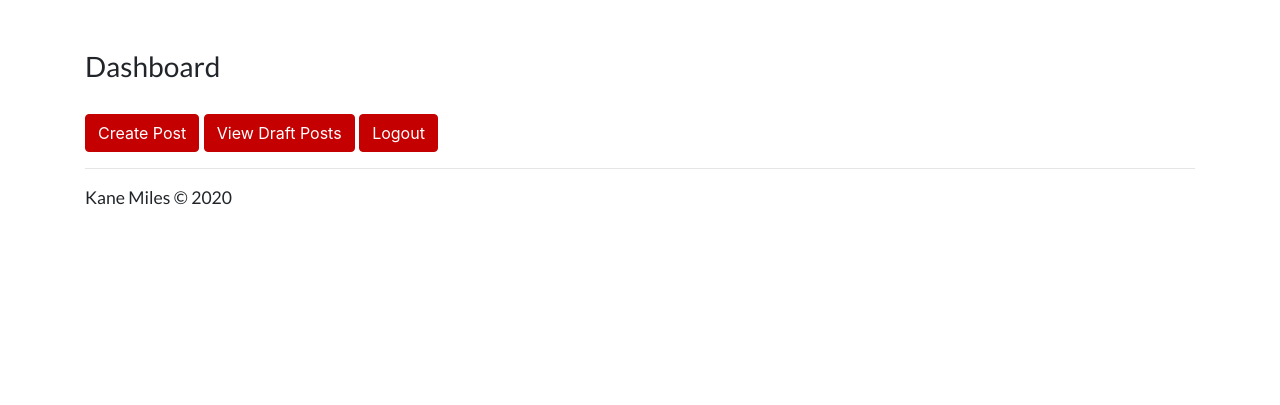
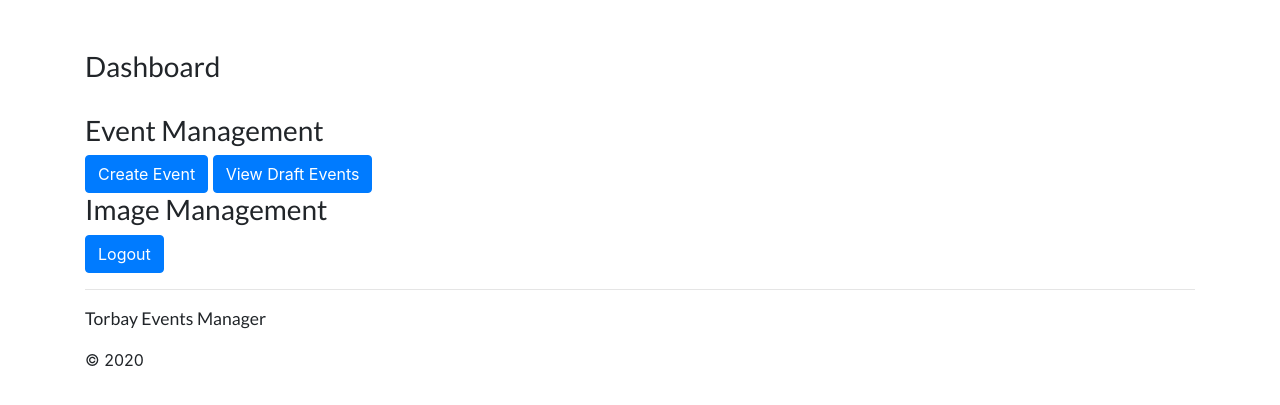
Before and after one commit to charlesday99/Python-Events-Manager, a Flask app: page /dashboard/ in a window 1280 px wide. Shown: the part 56-461 px from the top of the page. Run offline with Flask 2, Linux system fonts and the light colour scheme; the visitor is signed in with stand-in values (Sample User, id 1); some libraries are stand-ins or nearby versions.

Commit message:
Added unique descriptions to each of the pages and updated the dashboard layout.

```diff
--- a/app/templates/about.html
+++ b/app/templates/about.html
@@ -1,6 +1,8 @@
 {% extends "base.html" %}
 
 {% block title %}Home{% endblock %}
+
+{% block description %}Home page.{% endblock %}
 
 {% block content %}
 
--- a/app/templates/base.html
+++ b/app/templates/base.html
@@ -4,7 +4,7 @@
 
     <title>{% block title %}{% endblock %}</title>
 
-    <meta name="description" content="Home Page">
+    <meta name="description" content="{% block description %}{% endblock %}">
     <meta charset="utf-8">
     <meta name="robots" content="noindex">
     <meta name="theme-color" content="#000000">
@@ -18,9 +18,9 @@
 
     {% block extra_head %}{% endblock %}
 
-      <script src="https://ajax.googleapis.com/ajax/libs/jquery/3.5.1/jquery.min.js"></script>
-      <script src="https://maxcdn.bootstrapcdn.com/bootstrap/4.5.0/js/bootstrap.min.js"></script>
-      <script src="/js/quill.js"></script>
+    <script src="https://ajax.googleapis.com/ajax/libs/jquery/3.5.1/jquery.min.js"></script>
+    <script src="https://maxcdn.bootstrapcdn.com/bootstrap/4.5.0/js/bootstrap.min.js"></script>
+    <script src="/js/quill.js"></script>
 
     {% block extra_scripts %}{% endblock %}
 
@@ -86,29 +86,11 @@
 
       <footer>
         <hr />
-        <p>Kane Miles &copy; 2020</p>
+        <p>Torbay Events Manager</p> &copy; 2020</p>
       </footer>
     </div>
 
-    {% block final_scripts %}
-      <script>
-
-        var buttons = document.getElementsByClassName("af-btn");
-
-        for (i = 0; i < buttons.length; i++) {
-          let button = buttons[i];
-          buttons[i].onclick = function () {
-            var trans_value = getComputedStyle(button).getPropertyValue("opacity");
-            console.log(trans_value);
-            if(trans_value == 1){
-              return true;
-            }
-            return false;
-          }
-        }
-
-      </script>
-    {% endblock %}
+    {% block final_scripts %}{% endblock %}
 
   </body>
 </html>
--- a/app/templates/blog.html
+++ b/app/templates/blog.html
@@ -1,6 +1,8 @@
 {% extends "base.html" %}
 
 {% block title %}Blog entries{% endblock %}
+
+{% block description %}Blog entries page.{% endblock %}
 
 {% block content_title %}{% if search %}Search "{{ search }}"{% else %}Posts{% endif %}{% endblock %}
 
--- a/app/templates/create.html
+++ b/app/templates/create.html
@@ -1,6 +1,8 @@
 {% extends "base.html" %}
 
 {% block title %}Create entry{% endblock %}
+
+{% block description %}Create a new post.{% endblock %}
 
 {% block content_title %}Create entry{% endblock %}
 
--- a/app/templates/dashboard.html
+++ b/app/templates/dashboard.html
@@ -2,12 +2,16 @@
 
 {% block title %}Dashboard{% endblock %}
 
+{% block description %}Events manager dashboard.{% endblock %}
+
 {% block content_title %}Dashboard{% endblock %}
 
 {% block content %}
-
-  <button class="btn btn-primary site-btn" onclick="window.location.href='{{ url_for('create') }}'">Create Post</button>
-  <button class="btn btn-primary site-btn" onclick="window.location.href='{{ url_for('drafts') }}'">View Draft Posts</button>
-  <button class="btn btn-primary site-btn" onclick="window.location.href='{{ url_for('logout') }}'">Logout</button>
-
+  <h3>Event Management</h3>
+  <button class="btn btn-primary" onclick="window.location.href='{{ url_for('create') }}'">Create Event</button>
+  <button class="btn btn-primary" onclick="window.location.href='{{ url_for('drafts') }}'">View Draft Events</button>
+  <h3>Image Management</h3>
+  <button class="btn btn-primary" onclick="window.location.href=''>Manage Images</button>
+  <h3>Logout</h3>
+  <button class="btn btn-primary" onclick="window.location.href='{{ url_for('logout') }}'">Logout</button>
 {% endblock %}
--- a/app/templates/detail.html
+++ b/app/templates/detail.html
@@ -1,6 +1,8 @@
 {% extends "base.html" %}
 
 {% block title %}{{ entry.title }}{% endblock %}
+
+{% block description %}{{ entry.title }} page.{% endblock %}
 
 {% block content_title %}{{ entry.title }}{% endblock %}
 
--- a/app/templates/edit.html
+++ b/app/templates/edit.html
@@ -4,6 +4,8 @@
 
 {% block content_title %}Event Editor{% endblock %}
 
+{% block description %}Event editor.{% endblock %}
+
 {% block form_action %}{{ url_for('edit', slug=entry.slug) }}{% endblock %}
 
 {% block save_button %}Save changes{% endblock %}
--- a/app/templates/error.html
+++ b/app/templates/error.html
@@ -4,6 +4,8 @@
 
 {% block content_title %}Error {{ error_code }}{% endblock %}
 
+{% block description %}Error page.{% endblock %}
+
 {% block content %}
 <h3>{{ error_info }}</h3>
 {% endblock %}
--- a/app/templates/images.html
+++ b/app/templates/images.html
@@ -3,6 +3,8 @@
 {% block title %}Image Manager{% endblock %}
 
 {% block content_title %}Image Manager{% endblock %}
+
+{% block description %}Photo management tools.{% endblock %}
 
 {% block extra_head %}<link href="/css/photo-grid.css" rel="stylesheet">{% endblock %}
 
--- a/app/templates/login.html
+++ b/app/templates/login.html
@@ -1,6 +1,8 @@
 {% extends "base.html" %}
 
 {% block title %}Log in{% endblock %}
+
+{% block description %}Login page.{% endblock %}
 
 {% block content_title %}Log in{% endblock %}
 
--- a/app/templates/logout.html
+++ b/app/templates/logout.html
@@ -1,6 +1,8 @@
 {% extends "base.html" %}
 
 {% block title %}Log out{% endblock %}
+
+{% block description %}Logout page.{% endblock %}
 
 {% block content_title %}Log out{% endblock %}
 
--- a/app/templates/projects.html
+++ b/app/templates/projects.html
@@ -1,6 +1,8 @@
 {% extends "base.html" %}
 
 {% block title %}Home{% endblock %}
+
+{% block description %}Projects page.{% endblock %}
 
 {% block content %}
 
```
Also changed, not shown: app/templates/index.html (+23 -1 lines).
